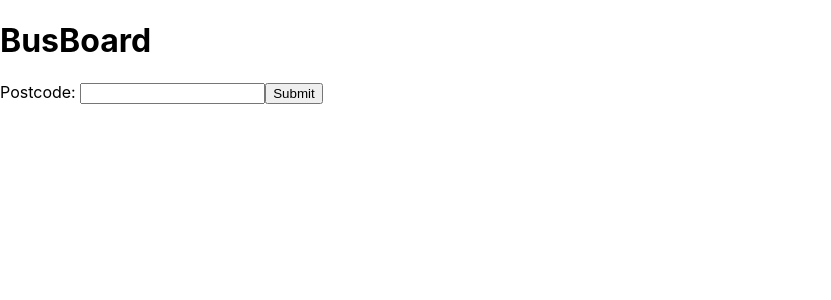
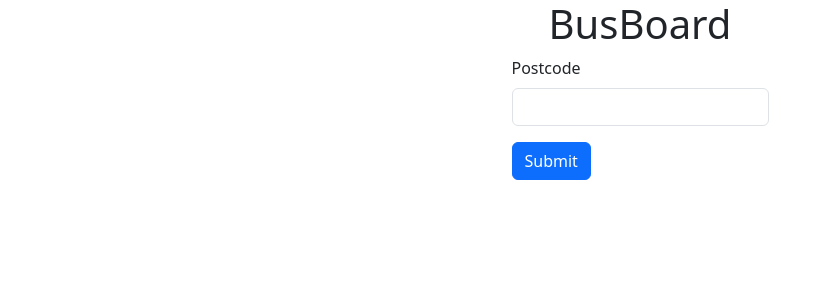
Before and after one commit to AlexWelton/BusBoardReact, a React (Create React App) app in the folder busboard/: page / in a window 1280 px wide. Shown: the top 300 px of the page, without its empty margins (0-831 px from the left). Built offline with nearby package versions, Linux system fonts and the light colour scheme.

Commit message:
Bootstrap added

```diff
--- a/busboard/package.json
+++ b/busboard/package.json
@@ -11,8 +11,11 @@
     "@types/node": "^16.18.126",
     "@types/react": "^19.1.8",
     "@types/react-dom": "^19.1.6",
+    "bootstrap": "^5.3.7",
     "react": "^19.1.0",
+    "react-bootstrap": "^2.10.10",
     "react-dom": "^19.1.0",
+    "react-router-dom": "^7.6.3",
     "react-scripts": "5.0.1",
     "typescript": "^4.9.5",
     "web-vitals": "^2.1.4"
--- a/busboard/src/ArrivalTable.tsx
+++ b/busboard/src/ArrivalTable.tsx
@@ -1,4 +1,5 @@
 import {BusDetails} from "./busQueries";
+import Table from 'react-bootstrap/Table';
 
 function getTimeToArrival(bus: BusDetails) {
     return Math.floor(bus.timeToStation / 60);
@@ -13,7 +14,7 @@ const ArrivalTable = ({busDetails}:{busDetails:BusDetails[]|undefined}): React.R
         return <>Sorry nothing running!</>
     }
 
-    return <table>
+    return <Table striped className="mt-5 mx-5">
         <tbody>
             <tr>
                 <td>
@@ -34,7 +35,7 @@ const ArrivalTable = ({busDetails}:{busDetails:BusDetails[]|undefined}): React.R
         </tbody>
 
 
-    </table>
+    </Table>
 }
 
 export {ArrivalTable};
--- a/busboard/src/index.tsx
+++ b/busboard/src/index.tsx
@@ -1,15 +1,30 @@
 import React from 'react';
 import ReactDOM from 'react-dom/client';
 import './index.css';
-import App from './App';
+import App from './pages/App';
 import reportWebVitals from './reportWebVitals';
+import { BrowserRouter, Routes, Route } from "react-router-dom";
+import BusInfo from "./pages/BusInfo";
+import 'bootstrap/dist/css/bootstrap.min.css';
 
 const root = ReactDOM.createRoot(
   document.getElementById('root') as HTMLElement
 );
+export default function Home() {
+    return (
+        <BrowserRouter>
+            <Routes>
+                <Route path="/">
+                    <Route index element={<App/>}/>
+                    <Route path="bus" element={<BusInfo/>}/>
+                </Route>
+            </Routes>
+        </BrowserRouter>
+    );
+}
 root.render(
   <React.StrictMode>
-    <App />
+    <Home />
   </React.StrictMode>
 );
 
--- a/busboard/src/App.tsx
+++ b/busboard/src/pages/App.tsx
@@ -1,6 +1,9 @@
 import React, {useState} from 'react';
-import {showArrivalsByPostCode, BusDetails} from './busQueries'
-import {ArrivalTable} from './ArrivalTable'
+import {showArrivalsByPostCode, BusDetails} from '../busQueries'
+import {ArrivalTable} from '../ArrivalTable'
+import Button from 'react-bootstrap/Button';
+import Form from 'react-bootstrap/Form';
+
 
 async function getBuses(postcode: string): Promise<BusDetails[]> {
   // very basic testing string, you'll likely return a list of strings or JSON objects instead!
@@ -23,15 +26,25 @@ function App(): React.ReactElement {
     setPostcode(data.target.value)
   }
 
-  return <>
-    <h1> BusBoard </h1>
+  return <div className="d-flex flex-column align-items-center">
+  {/*<h1> BusBoard </h1>
     <form action="" onSubmit={formHandler}>
       <label htmlFor="postcodeInput"> Postcode: </label>
       <input type="text" id="postcodeInput" onChange={updatePostcode}/>
       <input type="submit" value="Submit"/>
     </form>
     < ArrivalTable busDetails={tableData}/>
-  </>;
+  </>;*/}
+    <h1 className="d-flex"> BusBoard </h1>
+    <Form action="" onSubmit={formHandler}>
+      <Form.Group className="mb-3" controlId="postcode">
+        <Form.Label>Postcode</Form.Label>
+        <Form.Control type="text" onChange={updatePostcode} />
+      </Form.Group>
+      <Button variant="primary" type="submit" value="Submit">Submit</Button>
+    </Form>
+    < ArrivalTable busDetails={tableData} />
+  </div>
 }
 
 export default App;
--- /dev/null
+++ b/busboard/src/pages/BusInfo.tsx
@@ -0,0 +1,11 @@
+import React from "react";
+
+function BusInfo() : React.ReactElement {
+    return <>A (contracted from omnibus, with variants multibus, motorbus, autobus, etc.) is a motor vehicle that carries significantly more passengers than an average car or van, but fewer than the average rail transport. It is most commonly used in public transport, but is also in use for charter purposes, or through private ownership. Although the average bus carries between 30 and 100 passengers, some buses have a capacity of up to 300 passengers. The most common type is the single-deck rigid bus, with double-decker and articulated buses carrying larger loads, and midibuses and minibuses carrying smaller loads. Coaches are used for longer-distance services. Many types of buses, such as city transit buses and inter-city coaches, charge a fare. Other types, such as elementary or secondary school buses or shuttle buses within a post-secondary education campus, are free. In many jurisdictions, bus drivers require a special large vehicle licence above and beyond a regular driving license.
+
+        Buses may be used for scheduled bus transport, scheduled coach transport, school transport, private hire, or tourism; promotional buses may be used for political campaigns and others are privately operated for a wide range of purposes, including rock and pop band tour vehicles.
+
+        Horse-drawn buses were used from the 1820s, followed by steam buses in the 1830s, and electric trolleybuses in 1882. The first internal combustion engine buses, or motor buses, were used in 1895. Recently, interest has been growing in hybrid electric buses, fuel cell buses, and electric buses, as well as buses powered by compressed natural gas or biodiesel. As of the 2010s, bus manufacturing is increasingly globalised, with the same designs appearing around the world.</>
+}
+
+export default BusInfo;
```
Also changed, not shown: 1 other file (tests, documents, lock files or other folders).
